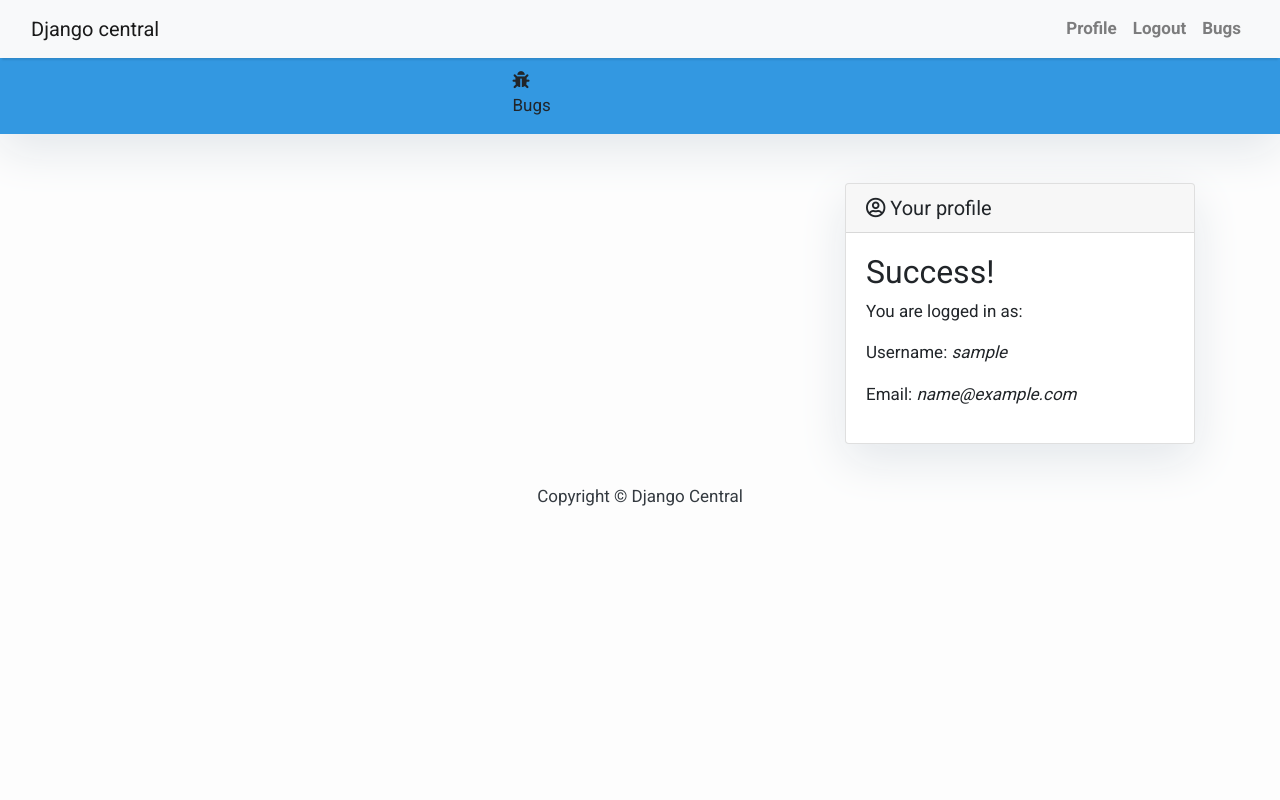
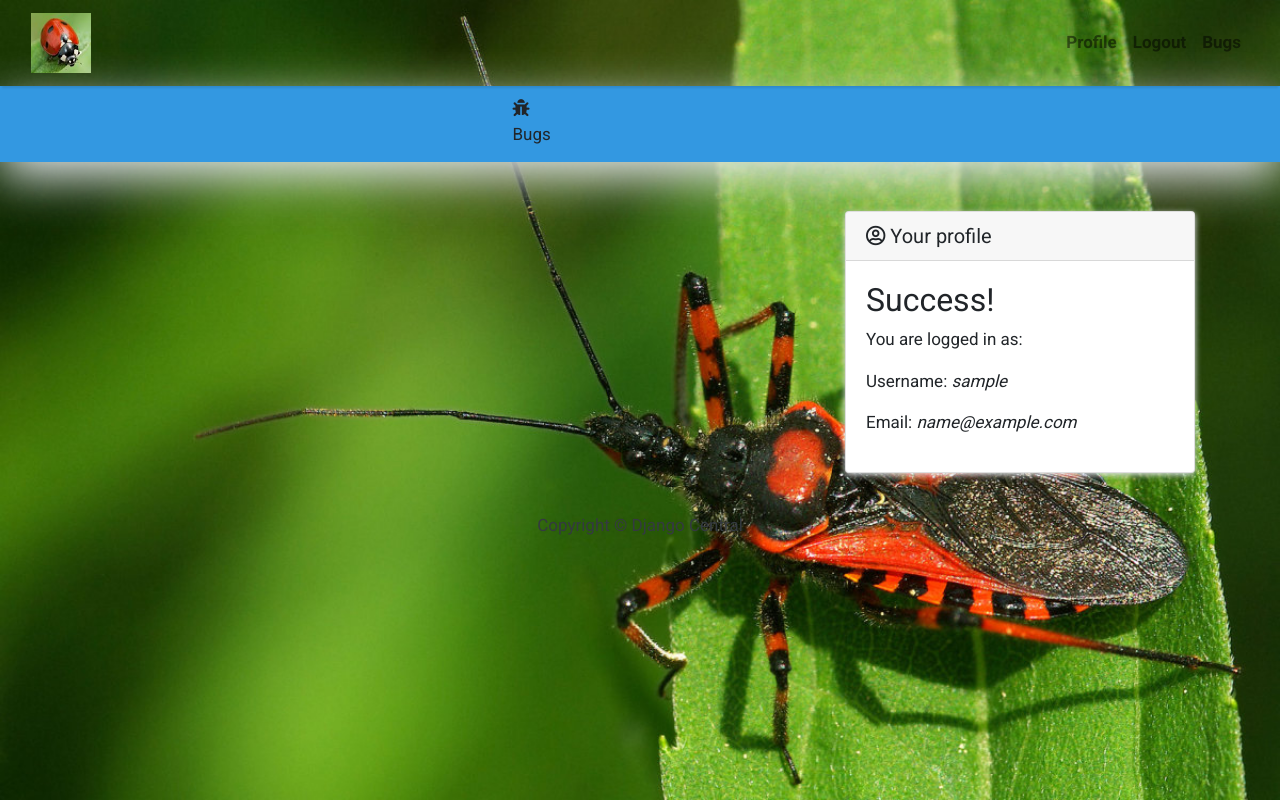
Before and after one commit to marius1989D/milestone-project-final, a Django app: page /blog/ in a window 1280 px wide. Run offline with Django 3.2, Linux system fonts and the light colour scheme; the visitor is signed in with stand-in values (Sample User, id 1); data that the repository does not hold is empty; some libraries are stand-ins or nearby versions.

Commit message:
added background picture and logo

```diff
--- a/static/css/style.css
+++ b/static/css/style.css
@@ -1,4 +1,10 @@
 body {
+    background-image: url("../img/bug.jpg");
+    background-attachment: fixed;
+    background-position: center;
+    background-repeat: no-repeat;
+    background-size: 100% 100%;
+    min-height: 100vh;
     font-family: "Roboto", sans-serif;
     font-size: 17px;
     background-color: #fdfdfd;
@@ -25,7 +31,7 @@ body {
 }
 
 .card {
-    box-shadow: 0 16px 48px #E3E7EB;
+    box-shadow: 0 2px 6px #E3E7EB;
 }
 h2>span {
     font-size: 1.3rem;
--- a/templates/base.html
+++ b/templates/base.html
@@ -6,20 +6,21 @@
     <head>
         <title>{% block page_title %}{% endblock %}</title>
         <link href="https://fonts.googleapis.com/css?family=Roboto:400,700" rel="stylesheet">
-        <meta name="google" content="notranslate" />
+
         <meta name="viewport" content="width=device-width, initial-scale=1" />
         <link rel="stylesheet" href="https://maxcdn.bootstrapcdn.com/bootstrap/4.0.0/css/bootstrap.min.css" integrity="sha384-Gn5384xqQ1aoWXA+058RXPxPg6fy4IWvTNh0E263XmFcJlSAwiGgFAW/dAiS6JXm"
             crossorigin="anonymous" />
         <link rel="stylesheet" href="https://cdnjs.cloudflare.com/ajax/libs/font-awesome/5.8.2/css/all.min.css">
         <link rel="stylesheet" href="{% static 'css/style.css' %}">
+        <link rel="stylesheet" href="{% static 'js/js.js' %}">
     </head>
 
     <body>
 
         <!-- Navigation -->
-        <nav class="navbar navbar-expand-lg navbar-light bg-light shadow" id="mainNav">
+        <nav class="navbar navbar-expand-lg navbar-light shadow" id="mainNav">
             <div class="container-fluid">
-                <a class="navbar-brand" href="{% url 'home' %}">Django central</a>
+                <a class="navbar-brand" href="{% url 'home' %}"><img src="{% static 'img/logo.png' %}" alt="LOGO" height="60" width="60"></a>
                 <button class="navbar-toggler navbar-toggler-right" type="button" data-toggle="collapse" data-target="#navbarResponsive"
                     aria-controls="navbarResponsive" aria-expanded="false" aria-label="Toggle navigation">
                     <span class="navbar-toggler-icon"></span>
```
Also changed, not shown: static/img/bug.jpg (added), static/img/logo.png (added), 2 other files.
